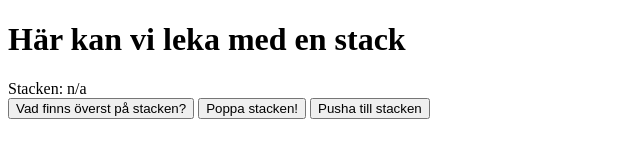
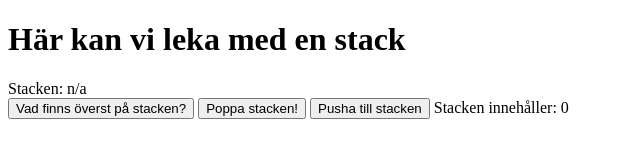
Before and after one commit to Antonhuitfeldt/testing-with-jest, a website built with webpack: page src/index.html in a window 1280 px wide. Both pictures are taken after a click on the button "Poppa stacken!". Shown: the whole page, without its empty margins (0-640 px from the left). Built offline with nearby package versions, Linux system fonts and the light colour scheme.

Commit message:
la till en funktion för att se storleken på stacken och en text som visar storleken på webbsidan

```diff
--- a/src/index.html
+++ b/src/index.html
@@ -11,5 +11,6 @@
         <button type="button" name="peek" id="peek">Vad finns överst på stacken?</button>
         <button type="button" name="pop" id="pop">Poppa stacken!</button>
         <button type="button" name="push" id="push">Pusha till stacken</button>
+        Stacken innehåller: <span id="stack_size"></span>
     </body>
 </html>
--- a/src/index.js
+++ b/src/index.js
@@ -7,16 +7,19 @@ window.onload = function () {
     var push = document.getElementById('push');
     var peek = document.getElementById('peek');
     var display = document.getElementById('top_of_stack');
+    let stackSize = document.getElementById('stack_size');
 
     pop.addEventListener("click", function() {
         var text = "Tog bort " + stack.pop();
         alert(text);
+        stackSize.innerHTML = stack.size();
     });
 
     push.addEventListener("click", function() {
         var x = prompt("Vad ska vi lägga på stacken?");
         stack.push(x);
         display.innerHTML = x;
+        stackSize.innerHTML = stack.size();
     });
 
     peek.addEventListener("click", function() {
--- a/src/stack.js
+++ b/src/stack.js
@@ -16,3 +16,8 @@ exports.pop = function () {
 exports.peek = function () {
     return _.last(stack);
 }
+
+// Returnerar hur många element som finns i stacken
+exports.size = function () {
+    return stack.length;
+}
```
